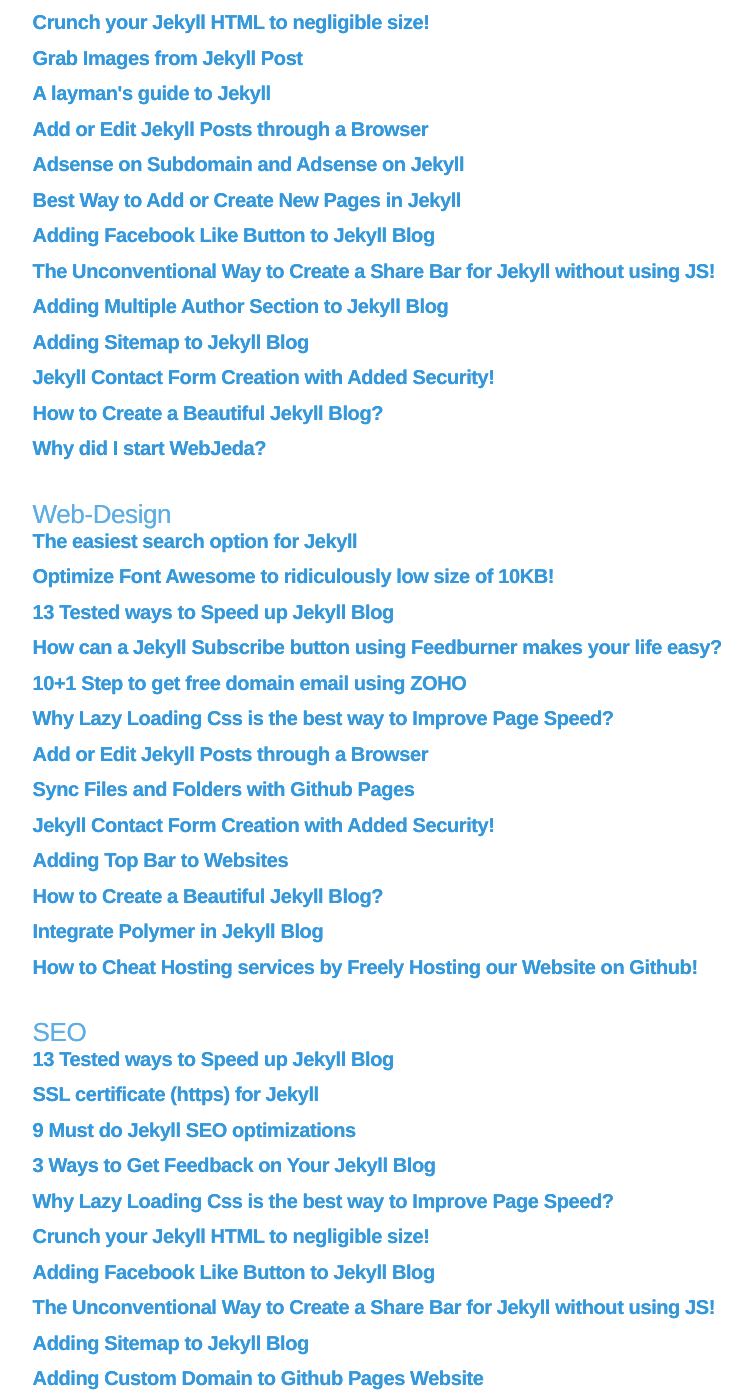
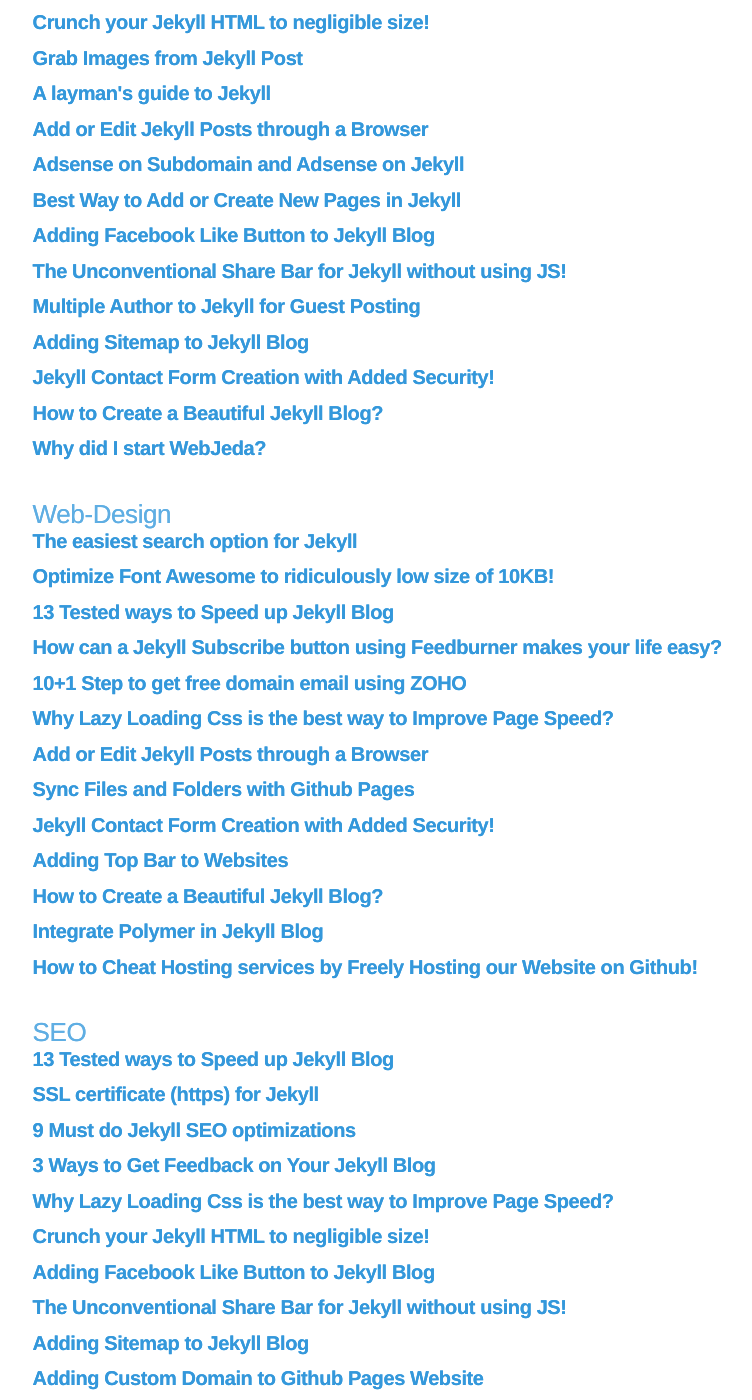
Before and after one commit to virtualous/blog-v3, a Jekyll site: the page built from _pages/tags.html, in a window 1280 px wide and 1400 px high, scrolled down 1535 px. Shown: the whole window, without its empty margins (185-937 px from the left). Built offline with Jekyll 4.4.1, drawn with Linux system fonts in a browser that asks for light colours.

Commit message:
no message

```diff
--- a/_posts/2016-01-19-how-to-add-author-box-to-jekyll.md
+++ b/_posts/2016-01-19-how-to-add-author-box-to-jekyll.md
@@ -1,5 +1,5 @@
 ---
-title: Adding Multiple Author Section to Jekyll Blog
+title: Multiple Author to Jekyll for Guest Posting
 desc: Adding multiple authors to a Jekyll blog was hard. But not anymore. Learn how to add an author box to your Jekyll blog with these easy steps. You can also create a nice author section for your Jekyll blog using this method.
 keywords: author box Jekyll, author tab Jekyll, Jekyll author box, Jekyll author section
 author: sharathdt
--- a/_posts/2016-01-20-how-to-add-share-buttons-to-jekyll.md
+++ b/_posts/2016-01-20-how-to-add-share-buttons-to-jekyll.md
@@ -1,5 +1,5 @@
 ---
-title: The Unconventional Way to Create a Share Bar for Jekyll without using JS!
+title: The Unconventional Share Bar for Jekyll without using JS!
 desc: Reducing the use of JavaScript results in a faster loading speed. Here is a guide on how to add a social share bar to Jekyll blog. You can copy paste the code and it should work! Many Jekyll themes do not offer a good share bar. So I thought of making one for myself!
 keywords: share bar without javascript, Jekyll share buttons, share buttons for Jekyll blog
 author: sharathdt
```
